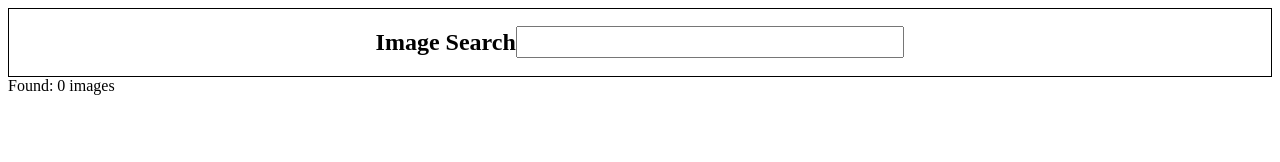
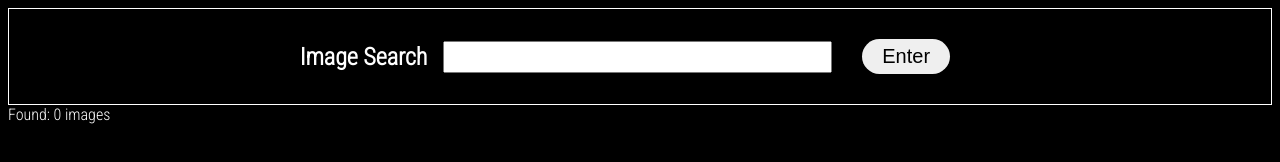
Before and after one commit to mustafashabbir07/imagesearch-splashapi, a React app in the folder image-finder/: page / in a window 1280 px wide. Built offline with nearby package versions, Linux system fonts and the light colour scheme.

Commit message:
update: added styling

```diff
--- a/image-finder/public/index.html
+++ b/image-finder/public/index.html
@@ -25,8 +25,8 @@
       Learn how to configure a non-root public URL by running `npm run build`.
     -->
     <title>Image Finder</title>
-  </head>
-  <body>
+  </head >
+  <body style="background-color: black;">
     <noscript>You need to enable JavaScript to run this app.</noscript>
     <div id="root"></div>
     <!--
--- a/image-finder/src/components/App.js
+++ b/image-finder/src/components/App.js
@@ -2,10 +2,14 @@ import axios from 'axios';
 import React from 'react';
 import Search from './Search';
 import  ImageList from './ImageList';
+import './SearchStyle.css'
+
 //
 class App extends React.Component
 {
     state = {images:[]}
+
+
 
     onSearchSubmit= async (term) =>
     {
@@ -24,7 +28,7 @@ class App extends React.Component
         return(
             <div>
                 <Search userSubmit={this.onSearchSubmit} />
-                <span>Found: {this.state.images.length} images</span>
+                <span className="found_span">Found: {this.state.images.length} images</span>
                 <ImageList foundImages={this.state.images}/>
             </div>
         )
--- a/image-finder/src/components/ImageList.js
+++ b/image-finder/src/components/ImageList.js
@@ -1,11 +1,11 @@
 import React from 'react'
-
+import './SearchStyle.css'
 const ImageList = (props) => {
    const imgs = props.foundImages.map(img =>{
        return <img key={img.id} src = {img.urls.regular} alt={img.alt_description} />
    })
    return(
-<div>{imgs}</div>
+<div className="image_list">{imgs}</div>
 
     )
 }
--- a/image-finder/src/components/Search.js
+++ b/image-finder/src/components/Search.js
@@ -19,9 +19,9 @@ class Search extends Component
         return(
             <div>
                 <form onSubmit={this.onFormSubmit} className= "flexContainer">
-                   <label htmlFor="search"><h2>Image Search</h2></label>
+                   <label className="lbl_img" htmlFor="search"><h2 className="h2_img">Image Search</h2></label>
                     <input className="inputStyle" value={this.state.val} onChange={this.onInputChange} type="text"/>
-
+                    <button type="submit">Enter</button>
                 </form>
 
             </div>
--- a/image-finder/src/components/SearchStyle.css
+++ b/image-finder/src/components/SearchStyle.css
@@ -1,9 +1,13 @@
+@import url('https://fonts.googleapis.com/css2?family=Roboto+Condensed:ital,wght@0,300;1,400&display=swap');
+
+
 .flexContainer
 {
+    font-family: 'Roboto Condensed', sans-serif;
     display: flex;
     align-items: center;
     justify-content: center;
-    border: 1px solid black;
+    border: 1px solid white;
 }
 
 
@@ -13,4 +17,45 @@
     padding: 3px;
     display: inline-block;
     width: 30%;
+
+
 }
+.found_span{
+    color: white;
+    font-family: 'Roboto Condensed', sans-serif;
+
+}
+
+
+
+.h2_img{
+    padding-right: 1rem;
+    color: white;
+
+}
+
+.image_list{
+    display: grid;
+    grid-template-columns: repeat(auto-fill, minmax(300px, 1fr));
+    grid-gap: 15px;
+}
+
+.image_list img{
+    width: 300px;
+}
+
+button
+{
+    border:0;
+    padding: 6px 20px;
+    margin: 30px;
+    border-radius: 40px;
+    width: 7%;
+    font-size: 20px;
+
+}
+button:hover {
+  background-color: #4CAF50;
+  color: white;
+  box-shadow: 0 12px 16px 0 rgba(0,0,0,0.24), 0 17px 50px 0 rgba(0,0,0,0.19);
+}
```
